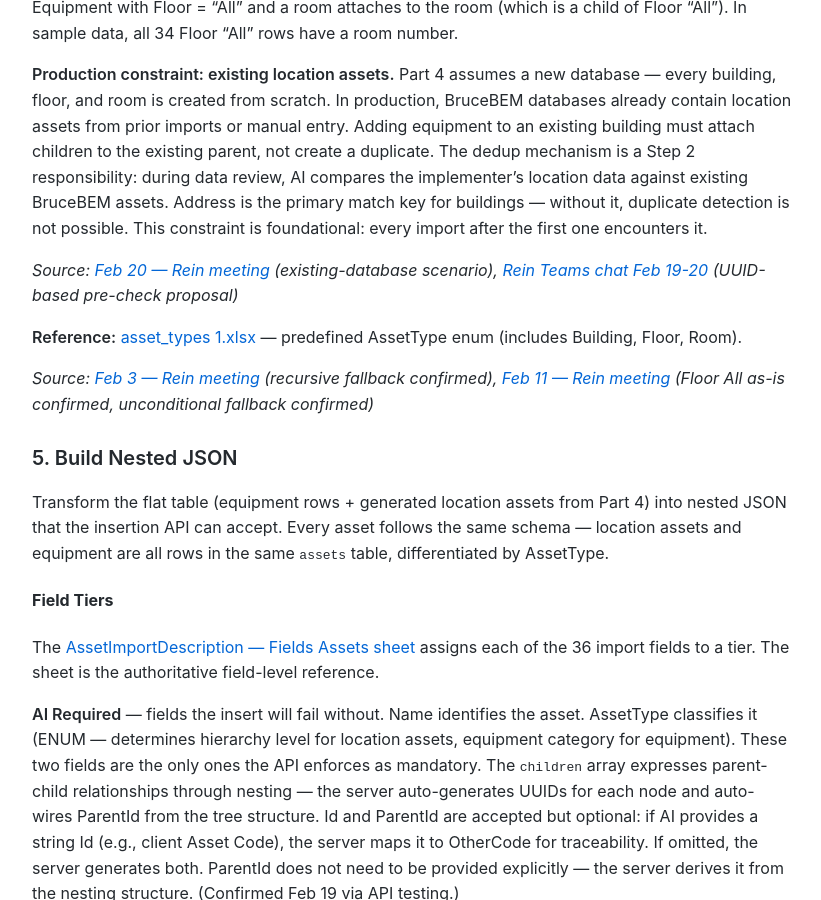
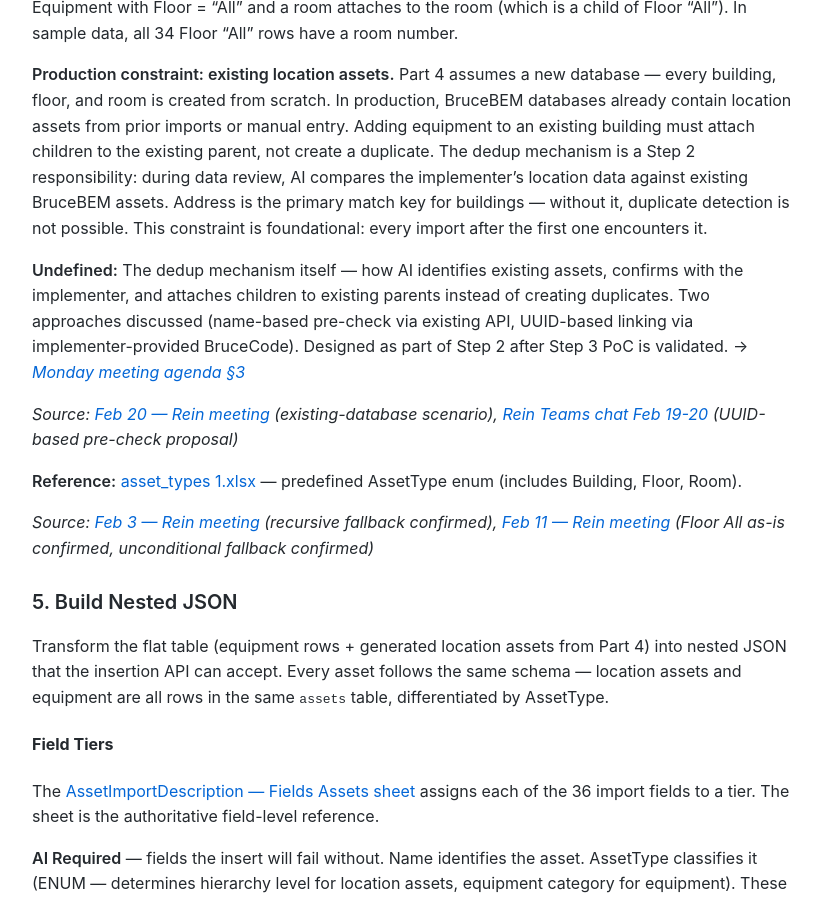
Before and after one commit to MariusWilsch/public-wilsch-ai-pages, a Jekyll site: the page built from project/archibus-fm-assistant/chain-1b-step3-design.md, in a window 1280 px wide and 900 px high, scrolled down 4516 px. Shown: the whole window, without its empty margins (228-1049 px from the left). Built offline with Jekyll 4.4.1, drawn with Linux system fonts in a browser that asks for light colours; our own code applies the rules of GitHub Pages for plain Markdown files.

Commit message:
Sync from hippocampus 2026-02-22

```diff
--- a/project/archibus-fm-assistant/chain-1b-step3-design.md
+++ b/project/archibus-fm-assistant/chain-1b-step3-design.md
@@ -132,6 +132,8 @@ The hierarchy is expressed in the nested JSON structure (Part 5) using generic `
 **Floor "All":** Created as-is — it is a real location asset, not a skip signal. Rooms nest under it normally. Equipment with Floor = "All" and a room attaches to the room (which is a child of Floor "All"). In sample data, all 34 Floor "All" rows have a room number.
 
 **Production constraint: existing location assets.** Part 4 assumes a new database — every building, floor, and room is created from scratch. In production, BruceBEM databases already contain location assets from prior imports or manual entry. Adding equipment to an existing building must attach children to the existing parent, not create a duplicate. The dedup mechanism is a Step 2 responsibility: during data review, AI compares the implementer's location data against existing BruceBEM assets. Address is the primary match key for buildings — without it, duplicate detection is not possible. This constraint is foundational: every import after the first one encounters it.
+
+**Undefined:** The dedup mechanism itself — how AI identifies existing assets, confirms with the implementer, and attaches children to existing parents instead of creating duplicates. Two approaches discussed (name-based pre-check via existing API, UUID-based linking via implementer-provided BruceCode). Designed as part of Step 2 after Step 3 PoC is validated. → *[Monday meeting agenda §3](https://mariuswilsch.github.io/public-wilsch-ai-pages/project/archibus-fm-assistant/monday-meeting-agenda-feb24-demo-feedback)*
 
 *Source: [Feb 20 — Rein meeting](https://app.fireflies.ai/view/01KHXD6NN4Y35G0MJWM8NYZJZH) (existing-database scenario), [Rein Teams chat Feb 19-20](~/.claude/hippocampus/project/archibus-fm-assistant/rein-teams-chat-feb19-20.md) (UUID-based pre-check proposal)*
 
```
